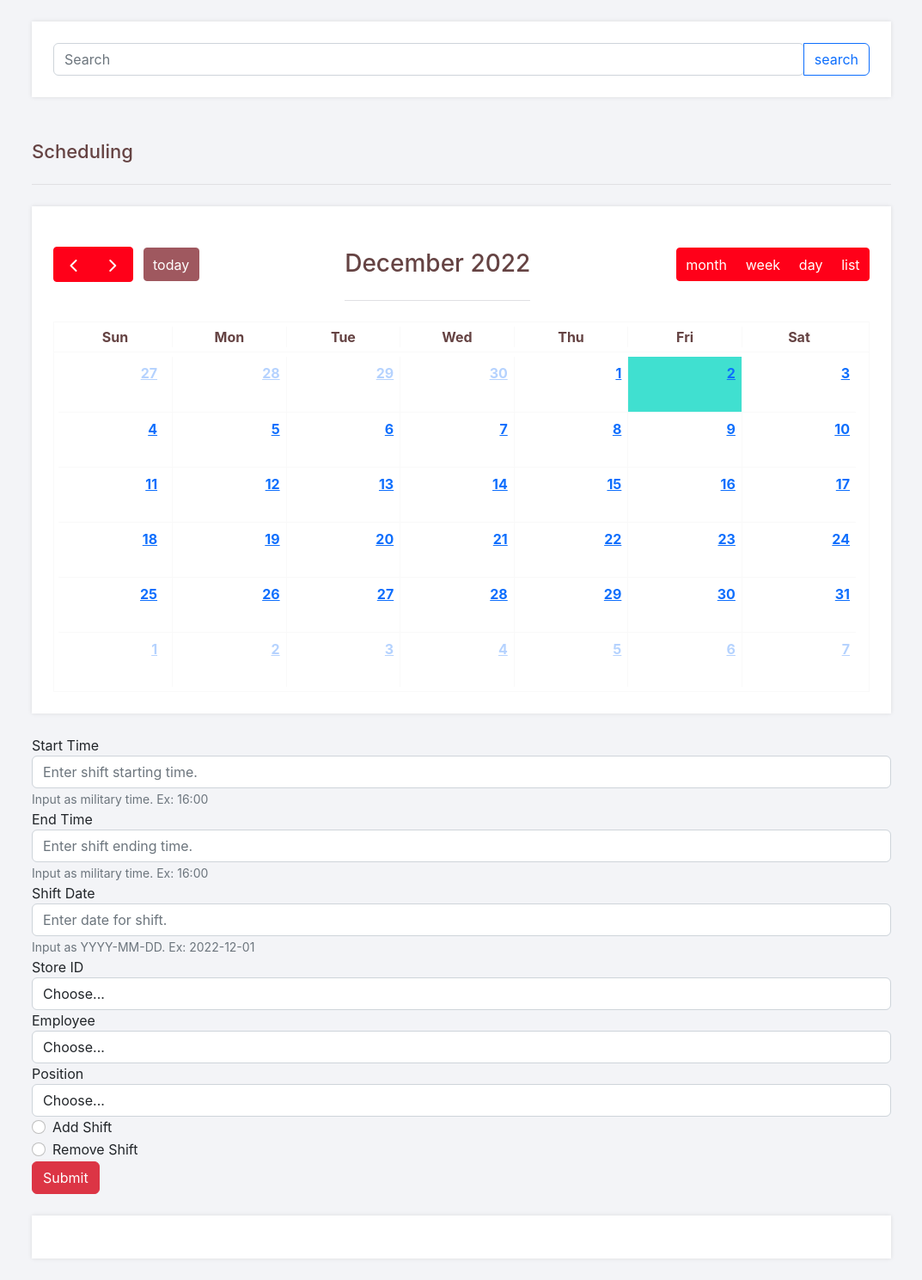
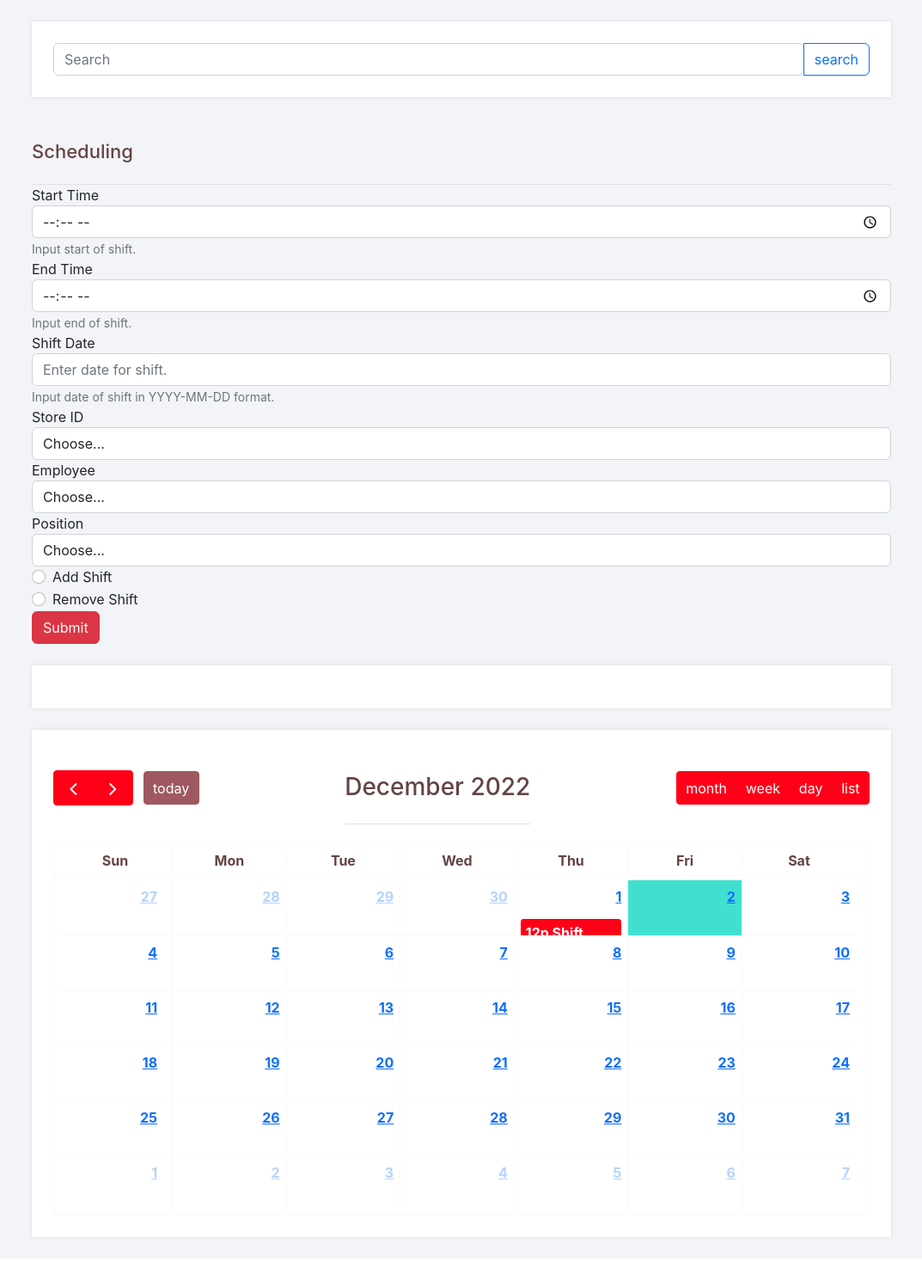
Before and after one commit to MannyEchavez/Skedulee, a Flask app: page /schedule in a window 1280 px wide. Shown: the part 60-1549 px from the top of the page at 86% size, without its empty margins (103-1176 px from the left). After the commit the page ends 1504 px from the top, so only its background shows below. Run offline with Flask 2, Linux system fonts and the light colour scheme; a user stored in the database is signed in; data comes from the database, SQL or seed files in the repository; lists and menus that the app fills with data are empty; some libraries are stand-ins or nearby versions.

Commit message:
partial 12/2/22

```diff
--- a/Structure/Lab2/main.py
+++ b/Structure/Lab2/main.py
@@ -251,6 +251,7 @@ def shifts():
         d = request.form['date']
         emp = request.form['employee']
         pos = request.form['position']
+        store = request.form['storeID']
         msg = 'Addition success!'
     #This elif statement is for removing shifts.
     elif request.method == 'POST' and 'startTime' in request.form and 'endTime' in request.form and 'date' in request.form and 'employee' in request.form and 'position' in request.form and 'storeID' in request.form and request.form['shiftRadio']=='remove':
@@ -259,6 +260,7 @@ def shifts():
         d = request.form['date']
         emp = request.form['employee']
         pos = request.form['position']
+        store = request.form['storeID']
         msg = 'Removal success!'
     #This elif statement is triggered when the form is not fully filled out.
     elif request.method == 'POST':
--- a/Structure/Lab2/templates/schedule.html
+++ b/Structure/Lab2/templates/schedule.html
@@ -9,6 +9,70 @@
   <link href='../static/calendar-20/fullcalendar/packages/daygrid/main.css' rel='stylesheet' />
   <script src="function.js"></script>
   <body>
+      <!--ADD AND DELETE SHIFT FORM HERE-->
+    <form action="{{ url_for('shifts') }}" method="POST" id="input">
+      <!--START TIME-->
+      <div class="form-group">
+        <label for="startTime">Start Time</label>
+        <input type="time" class="form-control" id="startTime" name="startTime" aria-describedby="sTimeHelp" placeholder="Enter shift starting time.">
+        <small id="sTimeHelp" class="form-text text-muted">Input start of shift.</small>
+      </div>
+      <!--END TIME-->
+      <div class="form-group">
+        <label for="endTime">End Time</label>
+        <input type="time" class="form-control" id="endTime" name="endTime" aria-describedby="eTimeHelp" placeholder="Enter shift ending time.">
+        <small id="eTimeHelp" class="form-text text-muted">Input end of shift.</small>
+      </div>
+      <!--DATE-->
+      <div class="form-group">
+        <label for="date">Shift Date</label>
+        <input type="text" class="form-control" id="date" name="date" aria-describedby="dateHelp" placeholder="Enter date for shift.">
+        <small id="dateHelp" class="form-text text-muted">Input date of shift in YYYY-MM-DD format.</small>
+      </div>
+      <!--STORE DROPDOWN-->
+      <div class="form-group">
+        <label for="storeID">Store ID</label>
+        <select id="storeID" name="storeID" class="form-control" aria-describedby="storeIDHelp">
+        <option selected>Choose...</option>
+        {% for item in loc_t %}
+        <option>{{item['store_id']}}</option>
+        {% endfor %}
+        </select>
+      </div>
+      <!--EMPLOYEE DROPDOWN-->
+      <div class="form-group">
+        <label for="employee">Employee</label>
+        <select id="employee" name="employee" class="form-control" aria-describedby="employeeHelp">
+        <option selected>Choose...</option>
+        {% for item in emp_t %}
+        <option>{{ item['employee_id'] }}</option>
+        {% endfor %}
+        </select>
+      </div>
+      <!--POSITION DROPDOWN-->
+      <div class="form-group">
+        <label for="position">Position</label>
+        <select id="position" name="position" class="form-control" aria-describedby="positionHelp">
+        <option selected>Choose...</option>
+        {% for item in pos_t %}
+        <option>{{item['position']}}</option>
+        {% endfor %}
+        </select>
+      </div>
+      <!--ADD OR REMOVE SELECTION-->
+      <div class="form-check">
+        <input class="form-check-input" type="radio" name="shiftRadio" id="shiftRadio" value="add">
+        <label class="form-check-label" for="exampleRadios1">Add Shift</label>
+      </div>
+      <div class="form-check">
+        <input class="form-check-input" type="radio" name="shiftRadio" id="shiftRadio" value="remove">
+        <label class="form-check-label" for="exampleRadios2">Remove Shift</label>
+      </div>
+      <!--SUBMISSION BUTTON-->
+        <input class="btn btn-danger" type="submit" name="shift" value="Submit">
+    </form>
+    <!--MESSAGE PRINTOUT-->
+    <div class="msg">{{ msg }}</div>
   <!--BEGINNING OF CALENDAR RENDERING-->
   <div id='calendar-container'>
     <div id='calendar'></div>
@@ -38,77 +102,19 @@
       editable: true,
       eventLimit: true, // allow "more" link when too many events
       events: [ //inputs 'title' 'start' 'end' 'groupId' 'url'
-      //insert events here
+      {
+        title: 'Shift',
+        start: '2022-12-01T12:00', //document.getElementById('input').elements['date'].value,
+        end: '2022-12-01T16:00'//document.getElementById('input').elements['date'].value
+      }
       ]
       });
       calendar.render();
+      alert(document.getElementById('input').elements['date'].value); //for testing
       });
     </script>
     <script src="../static/calendar-20/js/main.js"></script>
-    <!--ADD AND DELETE SHIFT FORM HERE-->
-    <form action="{{ url_for('shifts') }}" method="POST">
-      <!--START TIME-->
-      <div class="form-group">
-        <label for="startTime">Start Time</label>
-        <input type="text" class="form-control" id="startTime" name="startTime" aria-describedby="sTimeHelp" placeholder="Enter shift starting time.">
-        <small id="sTimeHelp" class="form-text text-muted">Input as military time. Ex: 16:00</small>
-      </div>
-      <!--END TIME-->
-      <div class="form-group">
-        <label for="endTime">End Time</label>
-        <input type="text" class="form-control" id="endTime" name="endTime" aria-describedby="eTimeHelp" placeholder="Enter shift ending time.">
-        <small id="eTimeHelp" class="form-text text-muted">Input as military time. Ex: 16:00</small>
-      </div>
-      <!--DATE-->
-      <div class="form-group">
-        <label for="date">Shift Date</label>
-        <input type="text" class="form-control" id="date" name="date" aria-describedby="dateHelp" placeholder="Enter date for shift.">
-        <small id="dateHelp" class="form-text text-muted">Input as YYYY-MM-DD. Ex: 2022-12-01</small>
-      </div>
-      <!--STORE DROPDOWN-->
-      <div class="form-group">
-        <label for="storeID">Store ID</label>
-        <select id="storeID" name="storeID" class="form-control" aria-describedby="storeIDHelp">
-        <option selected>Choose...</option>
-        {% for item in loc_t %}
-        <option>{{item['store_id']}}</option>
-        {% endfor %}
-        </select>
-      </div>
-      <!--EMPLOYEE DROPDOWN-->
-      <div class="form-group">
-        <label for="employee">Employee</label>
-        <select id="employee" name="employee" class="form-control" aria-describedby="employeeHelp">
-        <option selected>Choose...</option>
-        {% for item in emp_t %}
-        <option>{{ item['employee_id'] }}</option> <!--TODO: allow dropdown menu to be populated based on employee_t entries-->
-        {% endfor %}
-        </select>
-      </div>
-      <!--POSITION DROPDOWN-->
-      <div class="form-group">
-        <label for="position">Position</label>
-        <select id="position" name="position" class="form-control" aria-describedby="positionHelp">
-        <option selected>Choose...</option>
-        {% for item in pos_t %}
-        <option>{{item['position']}}</option>
-        {% endfor %}
-        </select>
-      </div>
-      <!--ADD OR REMOVE SELECTION-->
-      <div class="form-check">
-        <input class="form-check-input" type="radio" name="shiftRadio" id="shiftRadio" value="add">
-        <label class="form-check-label" for="exampleRadios1">Add Shift</label>
-      </div>
-      <div class="form-check">
-        <input class="form-check-input" type="radio" name="shiftRadio" id="shiftRadio" value="remove">
-        <label class="form-check-label" for="exampleRadios2">Remove Shift</label>
-      </div>
-      <!--SUBMISSION BUTTON-->
-        <input class="btn btn-danger" type="submit" name="shift" value="Submit">
-    </form>
-    <!--MESSAGE PRINTOUT-->
-    <div class="msg">{{ msg }}</div>
+
   </body>
 
 {% endblock %}
```
